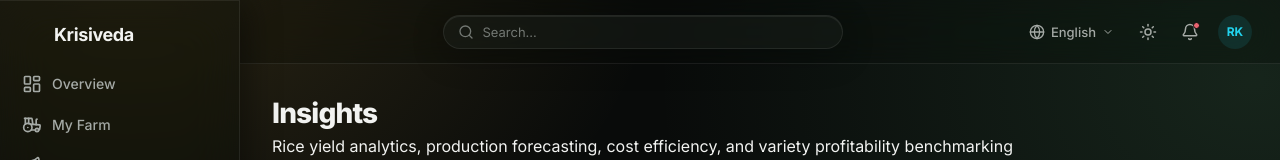
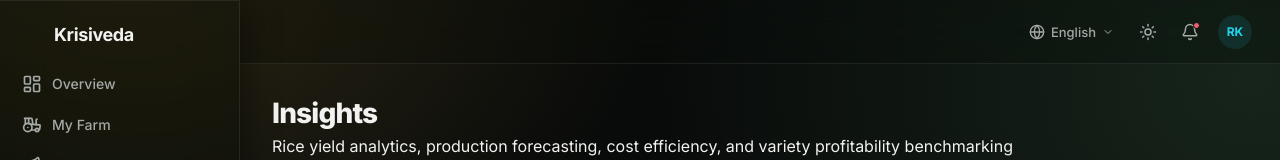
Before and after one commit to snadiok4923A/Agri_Dr, a React (Vite) app: page /Agri_Dr/insights in a window 1280 px wide. Shown: the top 160 px of the page. Built offline with nearby package versions, Linux system fonts and the light colour scheme.

Commit message:
update website

```diff
--- a/src/components/layout/Header.css
+++ b/src/components/layout/Header.css
@@ -34,48 +34,6 @@
 .header__menu-btn:hover {
   background: var(--bg-hover);
   color: var(--text-primary);
-}
-
-.header__center {
-  flex: 1;
-  max-width: 400px;
-  margin: 0 24px;
-}
-
-.header__search {
-  display: flex;
-  align-items: center;
-  gap: 8px;
-  padding: 8px 14px;
-  border-radius: var(--radius-full);
-  /* Compact glass pill */
-  background: var(--glass-bg-strong);
-  border: 1px solid var(--glass-border);
-  box-shadow: var(--glass-highlight);
-  transition: all var(--transition-fast);
-}
-
-.header__search--focused {
-  border-color: var(--leaf);
-  box-shadow: 0 0 0 3px var(--leaf-soft);
-}
-
-.header__search svg {
-  color: var(--text-muted);
-  flex-shrink: 0;
-}
-
-.header__search input {
-  flex: 1;
-  border: none;
-  background: none;
-  outline: none;
-  font-size: 13px;
-  color: var(--text-primary);
-}
-
-.header__search input::placeholder {
-  color: var(--text-muted);
 }
 
 .header__right {
@@ -201,10 +159,6 @@
     padding: 0 16px;
   }
 
-  .header__center {
-    display: none;
-  }
-
   .header__lang-btn span {
     display: none;
   }
--- a/src/components/layout/Header.jsx
+++ b/src/components/layout/Header.jsx
@@ -1,6 +1,6 @@
 import { useLanguage } from '../../hooks/useLanguage';
 import { useTheme } from '../../hooks/useTheme';
-import { Search, Bell, Sun, Moon, ChevronDown, Globe, Menu } from 'lucide-react';
+import { Bell, Sun, Moon, ChevronDown, Globe, Menu } from 'lucide-react';
 import { useState, useRef, useEffect } from 'react';
 import './Header.css';
 
@@ -8,7 +8,6 @@ export default function Header({ onMenuToggle }) {
   const { language, changeLanguage, languages, t } = useLanguage();
   const { theme, toggleTheme } = useTheme();
   const [langOpen, setLangOpen] = useState(false);
-  const [searchFocused, setSearchFocused] = useState(false);
   const langRef = useRef(null);
 
   const currentLang = languages.find(l => l.code === language);
@@ -29,18 +28,6 @@ export default function Header({ onMenuToggle }) {
         <button className="header__menu-btn" onClick={onMenuToggle} aria-label="Toggle menu">
           <Menu size={20} />
         </button>
-      </div>
-
-      <div className="header__center">
-        <div className={`header__search ${searchFocused ? 'header__search--focused' : ''}`}>
-          <Search size={16} />
-          <input
-            type="text"
-            placeholder="Search..."
-            onFocus={() => setSearchFocused(true)}
-            onBlur={() => setSearchFocused(false)}
-          />
-        </div>
       </div>
 
       <div className="header__right">
```
